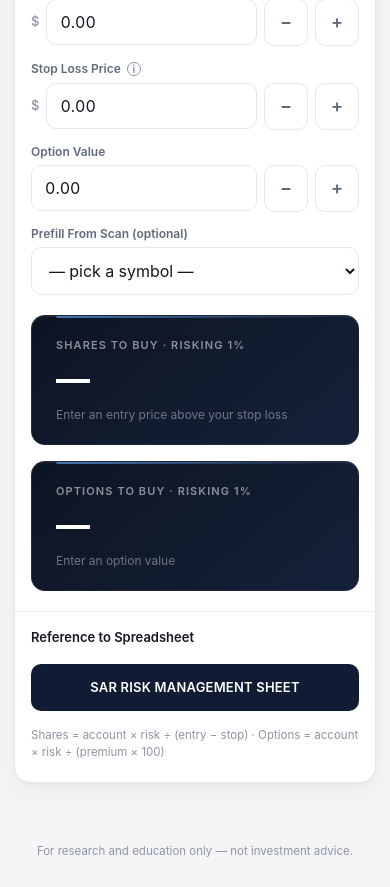
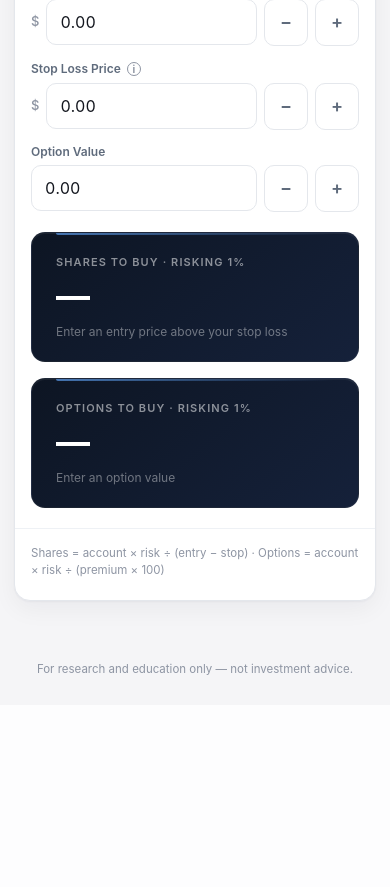
Before and after one commit to Blakew316/jadentradebot, a Flask app: page / in a window 390 px wide. Shown: the part 398-1285 px from the top of the page. After the commit the page ends 1073 px from the top, so only its background shows below. Run offline with Flask 3, Linux system fonts and the light colour scheme; data that the repository does not hold is empty.

Commit message:
Deep-audit round: add 0.25% risk option, remove sheet link and prefill, slim snapshot
Two-agent audit against the uploaded Calconic page source concluded the
rebuild is faithful: every label, default, element order, prefix, info-icon
and stepper placement matches the original character-for-character, and a
88-assertion functional battery (formula sweep incl. float-sensitive cases,
edge cases, steppers, comma formatting, risk switching, theme persistence,
iPhone viewport, static parity, accessibility) passed with zero JS errors.

Changes requested on top of the audit:
- Risk Management dropdown gains a 0.25% option (0.25 / 0.5 / 1 / 2)
- 'Reference to Spreadsheet' + SAR RISK MANAGEMENT SHEET link removed;
  the info bar keeps only the formula note
- 'Prefill From Scan' input removed along with its background scan and
  STATIC_DATA embedding — the page now makes zero network requests and
  the GitHub Pages snapshot shrinks from ~162 KB to ~18 KB (chart payloads
  were 85% of the old page and nothing rendered them)
- Tests updated (82 passing)

Verified post-change in Chromium on both the gunicorn app and the static
build: 0.25% math exact (40k x 0.25% = $100 -> 20 shares / 2 options),
all removed elements absent, zero api requests, zero JS errors.

Co-Authored-By: Claude Fable 5 <noreply@anthropic.com>
Claude-Session: https://claude.ai/code/session_018H25dfqmks9YoGaXp2q6bU

```diff
--- a/jadentradebot/web/templates/index.html
+++ b/jadentradebot/web/templates/index.html
@@ -199,18 +199,10 @@
   }
 
   .sarInfoBar {
-    padding: 18px 28px 22px; border-top: 1px solid var(--hairline-soft);
+    padding: 16px 28px 20px; border-top: 1px solid var(--hairline-soft);
     display: flex; align-items: center; gap: 16px; flex-wrap: wrap;
   }
-  .sarInfoBar .sarRef { font-weight: 600; font-size: 13px; color: var(--text); }
-  .sarSheetBtn {
-    display: inline-block; background: var(--btn);
-    border-radius: 10px; color: #fff !important; font-weight: 600; font-size: 13px;
-    padding: 12px 22px; text-align: center; text-decoration: none; font-family: inherit;
-    letter-spacing: .2px; transition: background .15s ease;
-  }
-  .sarSheetBtn:hover { background: var(--btn-hover); }
-  .sarNote { color: var(--faint); font-size: 11.5px; margin-left: auto; }
+  .sarNote { color: var(--faint); font-size: 11.5px; }
 
   footer {
     color: var(--faint); font-size: 11.5px; text-align: center;
@@ -295,6 +287,7 @@
           <div class="sarLabel">Risk Management</div>
           <div class="sarField">
             <select id="cRisk">
+              <option value="0.25">0.25%</option>
               <option value="0.5">0.5%</option>
               <option value="1" selected>1%</option>
               <option value="2">2%</option>
@@ -327,12 +320,6 @@
             <button type="button" class="sarStep" data-target="cOption" data-step="0.05" aria-label="Increment">+</button>
           </div>
         </div>
-        <div class="sar-el">
-          <div class="sarLabel">Prefill From Scan (optional)</div>
-          <div class="sarField">
-            <select id="cSymbol"><option value="">— pick a symbol —</option></select>
-          </div>
-        </div>
       </div>
       <div class="sarCol">
         <div class="sar-formula">
@@ -348,9 +335,6 @@
       </div>
     </div>
     <div class="sarInfoBar">
-      <span class="sarRef">Reference to Spreadsheet</span>
-      <a class="sarSheetBtn" target="_blank" rel="noopener"
-         href="https://sheet.zohopublic.com/sheet/published/jxuhdc7fc0b755d6940a7ba2d90adacddb80b">SAR RISK MANAGEMENT SHEET</a>
       <span class="sarNote">Shares = account × risk ÷ (entry − stop) · Options = account × risk ÷ (premium × 100)</span>
     </div>
   </div>
@@ -358,14 +342,9 @@
 
 <footer>For research and education only — not investment advice.</footer>
 
-{% if static_data %}<script>window.STATIC_DATA = {{ static_data | tojson }};</script>{% endif %}
 <script>
 "use strict";
-const STATIC = window.STATIC_DATA || null;
-let scanRows = [];   // ok rows used by the optional prefill dropdown
-
 const $ = (id) => document.getElementById(id);
-const fmt = (v, d = 2) => (v === null || v === undefined || Number.isNaN(v)) ? "—" : Number(v).toFixed(d);
 const money = (v) => "$" + Number(v).toLocaleString("en-US",
   { minimumFractionDigits: 2, maximumFractionDigits: 2 });
 
@@ -384,7 +363,7 @@ function sarRecalc() {
   const stop = parseFloat($("cStop").value) || 0;
   const option = parseFloat($("cOption").value) || 0;
   const riskAmt = account * riskPct / 100;
-  const pctLabel = riskPct === 0.5 ? "0.5%" : riskPct + "%";
+  const pctLabel = riskPct + "%";   // 0.25% / 0.5% / 1% / 2%
 
   $("rSharesLabel").textContent = `Shares to Buy · Risking ${pctLabel}`;
   $("rOptionsLabel").textContent = `Options to Buy · Risking ${pctLabel}`;
@@ -416,43 +395,6 @@ function sarRecalc() {
   }
 }
 
-function populatePrefill() {
-  const sel = $("cSymbol");
-  const keep = sel.value;
-  while (sel.options.length > 1) sel.remove(1);
-  for (const r of scanRows) {
-    const opt = document.createElement("option");
-    opt.value = r.symbol;
-    opt.textContent = `${r.symbol} — close ${fmt(r.last_close)}, ATR ${fmt(r.atr)}`;
-    sel.appendChild(opt);
-  }
-  if ([...sel.options].some(o => o.value === keep)) sel.value = keep;
-}
-
-async function loadPrefillData() {
-  if (STATIC) {
-    scanRows = (STATIC.rows || []).filter(r => r.ok);
-    populatePrefill();
-    return;
-  }
-  try {
-    const resp = await fetch("api/scan");
-    if (!resp.ok) return;
-    const data = await resp.json();
-    scanRows = (data.rows || []).filter(r => r.ok);
-    populatePrefill();
-  } catch (e) { /* prefill is optional */ }
-}
-
-function calcPrefill() {
-  const row = scanRows.find(r => r.symbol === $("cSymbol").value);
-  if (!row) return;
-  $("cEntry").value = row.last_close.toFixed(2);
-  $("cStop").value = Math.max(row.last_close - 1.5 * row.atr, 0.01).toFixed(2);
-  sarRecalc();
-}
-
-$("cSymbol").addEventListener("change", calcPrefill);
 $("cAccount").addEventListener("input", sarRecalc);
 $("cAccount").addEventListener("blur", () => {
   const v = sarAccount();
@@ -487,7 +429,6 @@ $("themeBtn").addEventListener("click", () =>
   applyTheme(document.documentElement.dataset.theme === "dark" ? "light" : "dark"));
 
 sarRecalc();
-loadPrefillData();
 </script>
 </body>
 </html>
```
Also changed, not shown: jadentradebot/sitegen.py (+5 -5 lines), tests/test_render_search.py (+9 -7 lines), tests/test_sitegen.py (+3 -6 lines).
